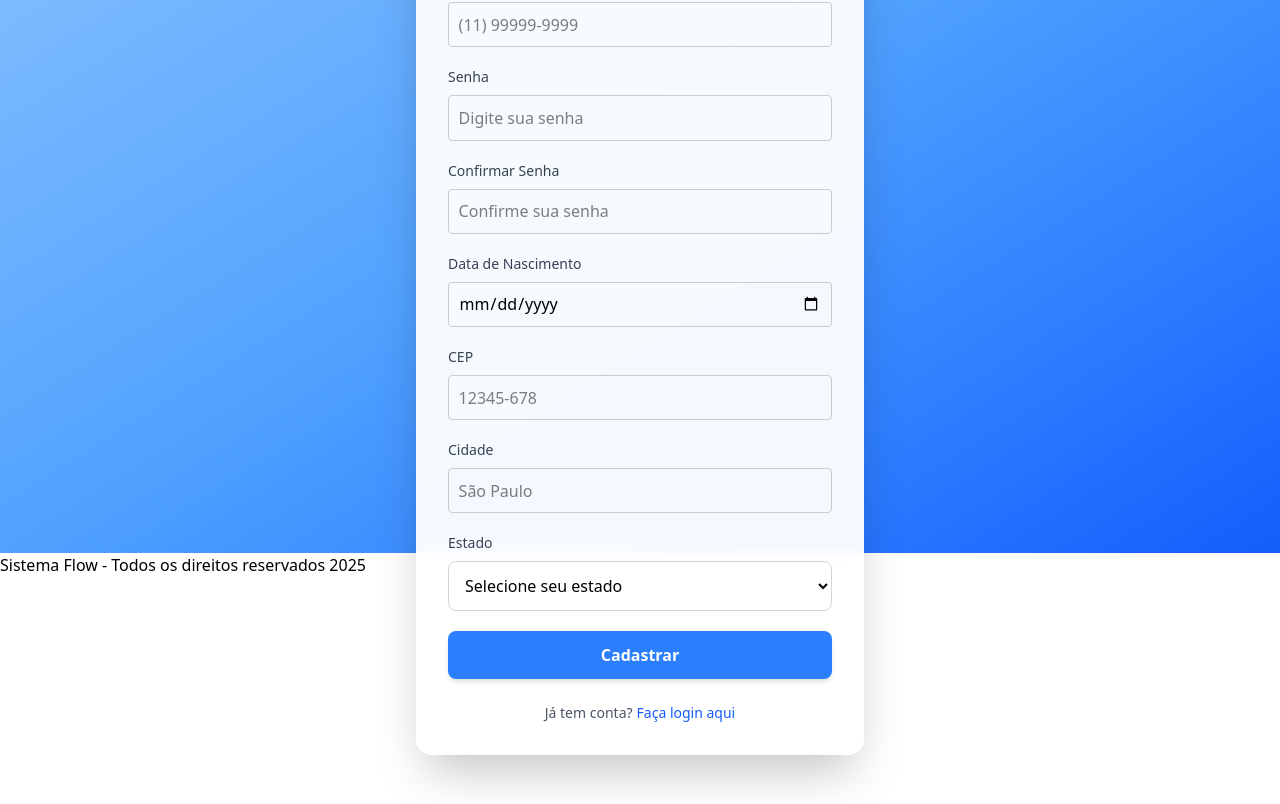
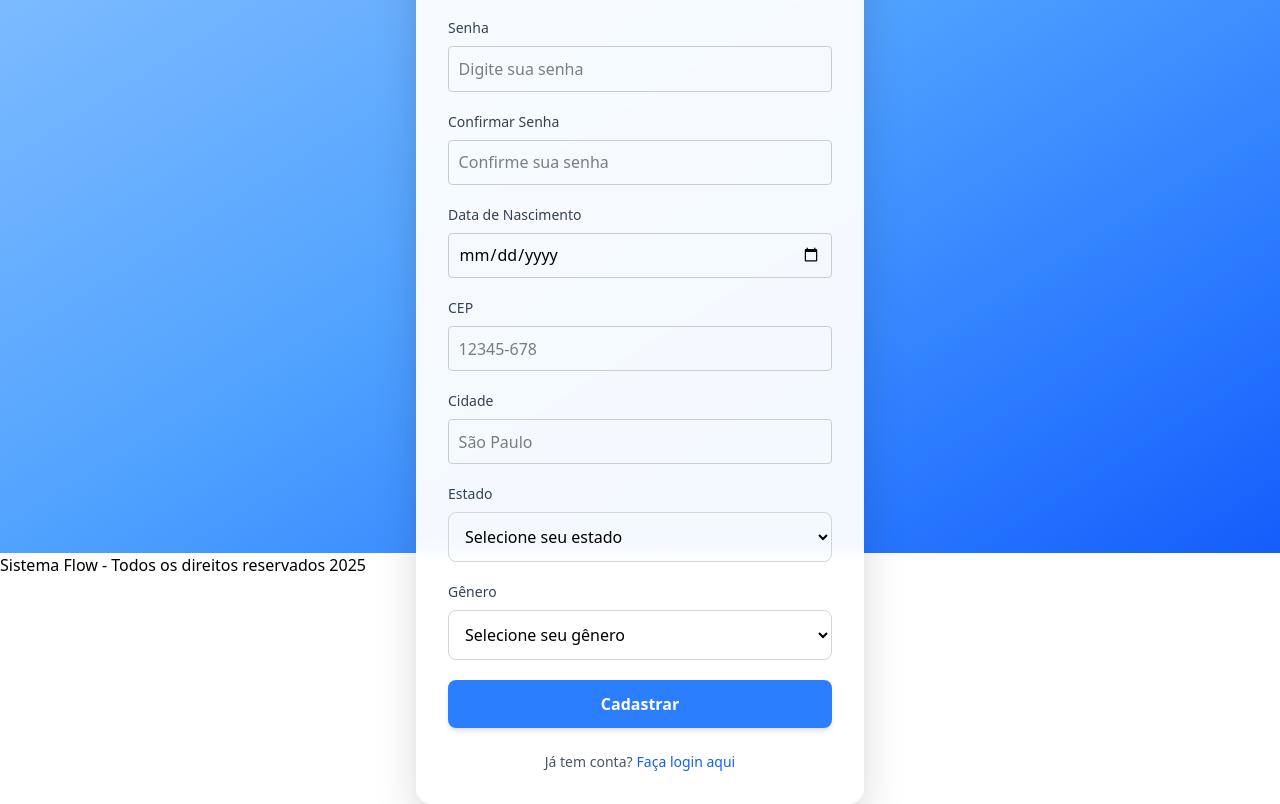
Before and after one commit to 1TDSPH-25/sistema-flow, a React (Vite) app: page /cadastro in a window 1280 px wide. Shown: the part 295-1099 px from the top of the page. Before the commit the page ends 1050 px from the top, so only its background shows below. Built offline with nearby package versions, Linux system fonts and the light colour scheme.

Commit message:
feat: adicionar campo de genero como selecao

```diff
--- a/src/routes/Cadastro/index.tsx
+++ b/src/routes/Cadastro/index.tsx
@@ -214,6 +214,25 @@ export default function PaginaCadastro() {
             </select>
             {errors.estado && <p className="text-red-500 text-sm mt-1">{String(errors.estado.message)}</p>}
           </div>
+
+          {/* Gênero */}
+          <div>
+            <label className="block text-sm font-medium mb-2 text-gray-700">Gênero</label>
+            <select
+              {...register("genero", {
+                required: "Gênero é obrigatório"
+              })}
+              className="w-full p-3 border border-gray-300 rounded-lg focus:outline-none focus:ring-2 focus:ring-blue-400 focus:border-transparent transition"
+            >
+              <option value="">Selecione seu gênero</option>
+              <option value="masculino">Masculino</option>
+              <option value="feminino">Feminino</option>
+              <option value="nao-binario">Não-binário</option>
+              <option value="outro">Outro</option>
+              <option value="prefiro-nao-informar">Prefiro não informar</option>
+            </select>
+            {errors.genero && <p className="text-red-500 text-sm mt-1">{String(errors.genero.message)}</p>}
+          </div>
           {/* Botão */}
           <button
             type="submit"
```
